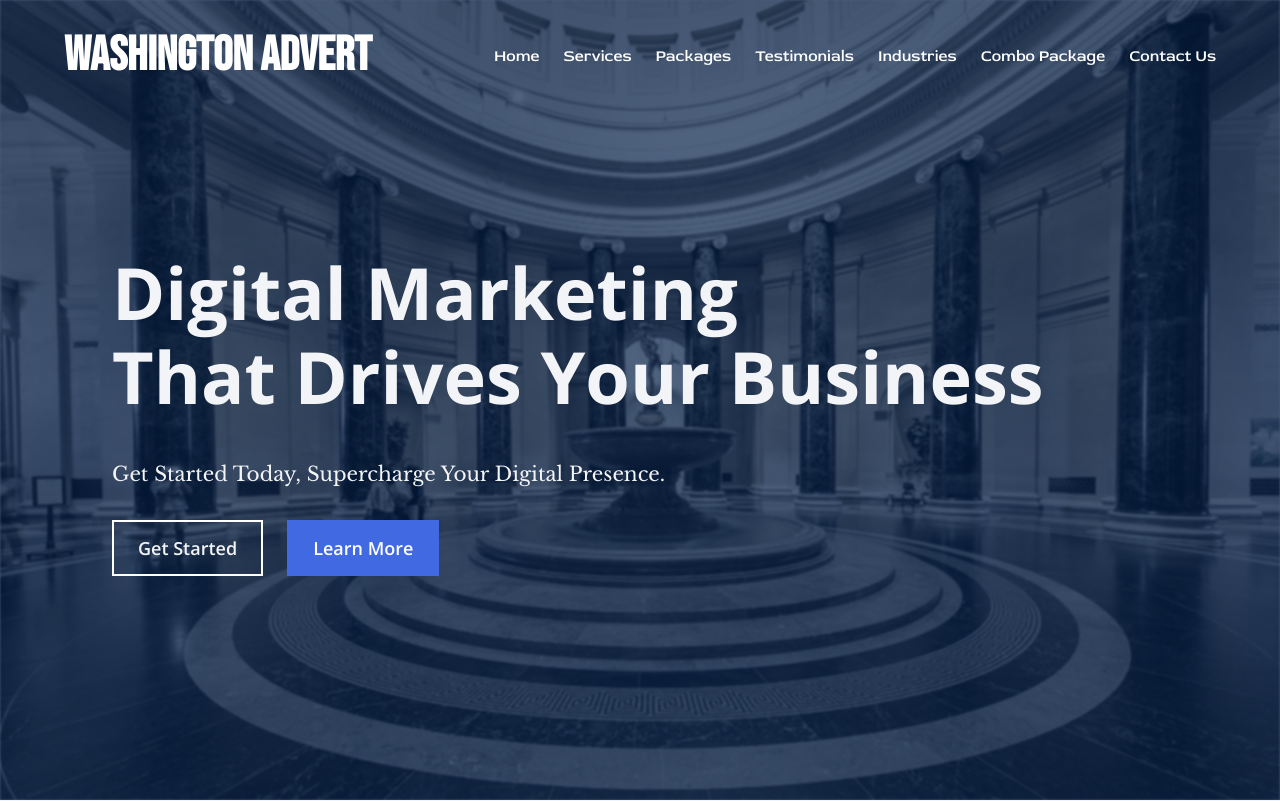
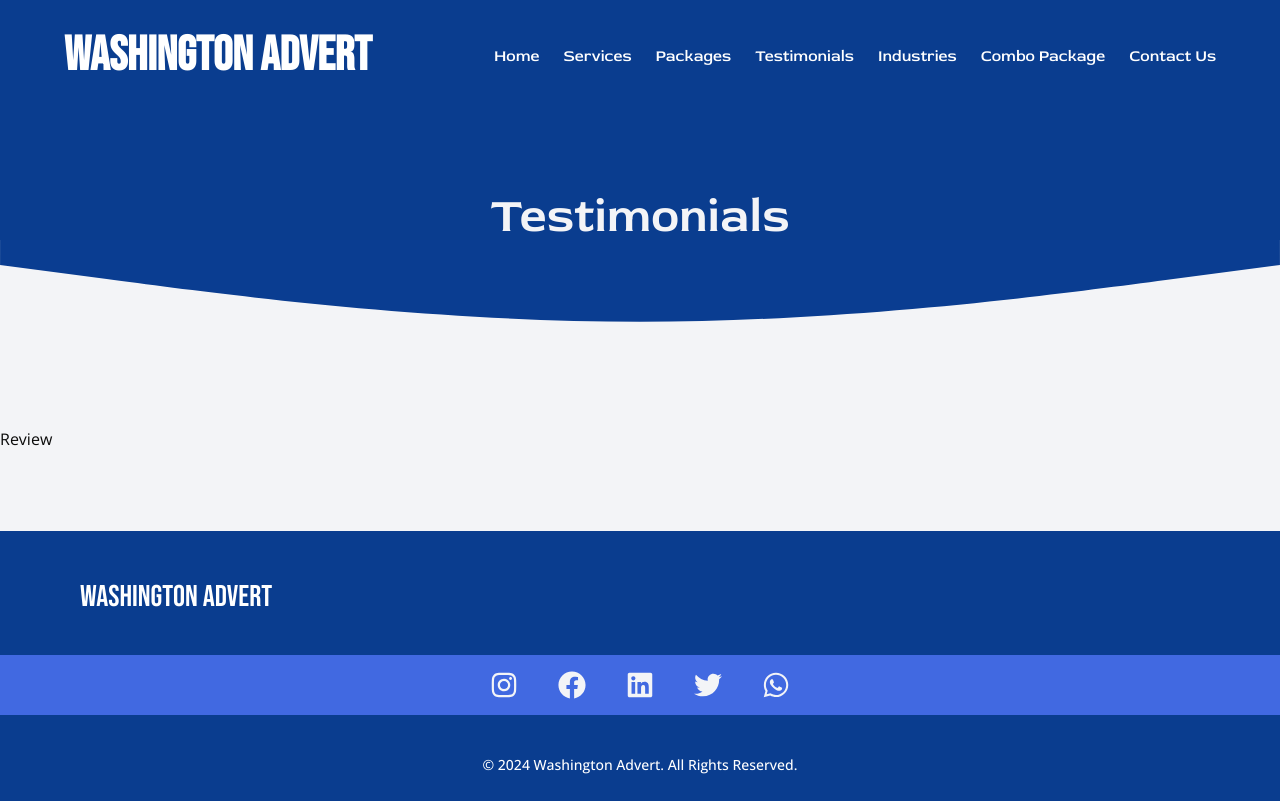
Before and after one commit to kumarayushkumar/washington-advert, a React (Vite) app: page /review in a window 1280 px wide. Before the commit this address led to /. Shown: the top 801 px of the page. Built offline with nearby package versions, Linux system fonts and the light colour scheme.

Commit message:
chaning testimonials to review

```diff
--- a/src/App.tsx
+++ b/src/App.tsx
@@ -16,7 +16,7 @@
 import { LocalSEO } from './pages/services/LocalSEO'
 import { GMB } from './pages/services/GMB'
 import { Packages } from './pages/Packages'
-import { Testimonials } from './pages/Testimonials'
+import { Review } from './pages/Review'
 import { Industries } from './pages/Industries'
 import { ContactUs } from './pages/ContactUs'
 import { AboutUs } from './pages/AboutUs'
@@ -40,7 +40,7 @@
           <Route path="gmb" element={<GMB />} />
         </Route>
         <Route path="packages" element={<Packages />} />
-        <Route path="testimonials" element={<Testimonials />} />
+        <Route path="review" element={<Review />} />
         <Route path="industries" element={<Industries />} />
 
         <Route path="contact-us" element={<ContactUs />} />
--- a/src/components/home/Testimonial.tsx
+++ b/src/components/home/Review.tsx
@@ -1,4 +1,4 @@
-export default function Testimonial() {
+export default function Review() {
   return (
     <section
       id="tetimonials"
--- a/src/pages/Home.tsx
+++ b/src/pages/Home.tsx
@@ -4,7 +4,7 @@
 import HomeOverview from '@/components/home/HomeOverview'
 import LetsTalk from '@/components/home/LetsTalk'
 import Expertise from '@/components/home/Expertise'
-import Testimonial from '@/components/home/Testimonial'
+import Review from '@/components/home/Review'
 import Stats from '@/components/home/Stats'
 
 export default function Home() {
@@ -15,7 +15,7 @@
       <Stats />
       <Client />
       <Expertise />
-      <Testimonial />
+      <Review />
       <LetsTalk />
       <Footer />
     </>
--- /dev/null
+++ b/src/pages/Review.tsx
@@ -0,0 +1,12 @@
+import PageHero from '@/components/PageHero'
+
+export function Review() {
+  return (
+    <section id="packages" className="">
+      <div className="text-center text-whiteout bg-whiteout">
+        <PageHero heading="Testimonials" />
+      </div>
+      <div className="py-20">Review</div>
+    </section>
+  )
+}
--- a/src/pages/Testimonials.tsx
+++ /dev/null
@@ -1,7 +0,0 @@
-export function Testimonials() {
-  return (
-    <div>
-      <h1>Testimonials</h1>
-    </div>
-  )
-}
```
